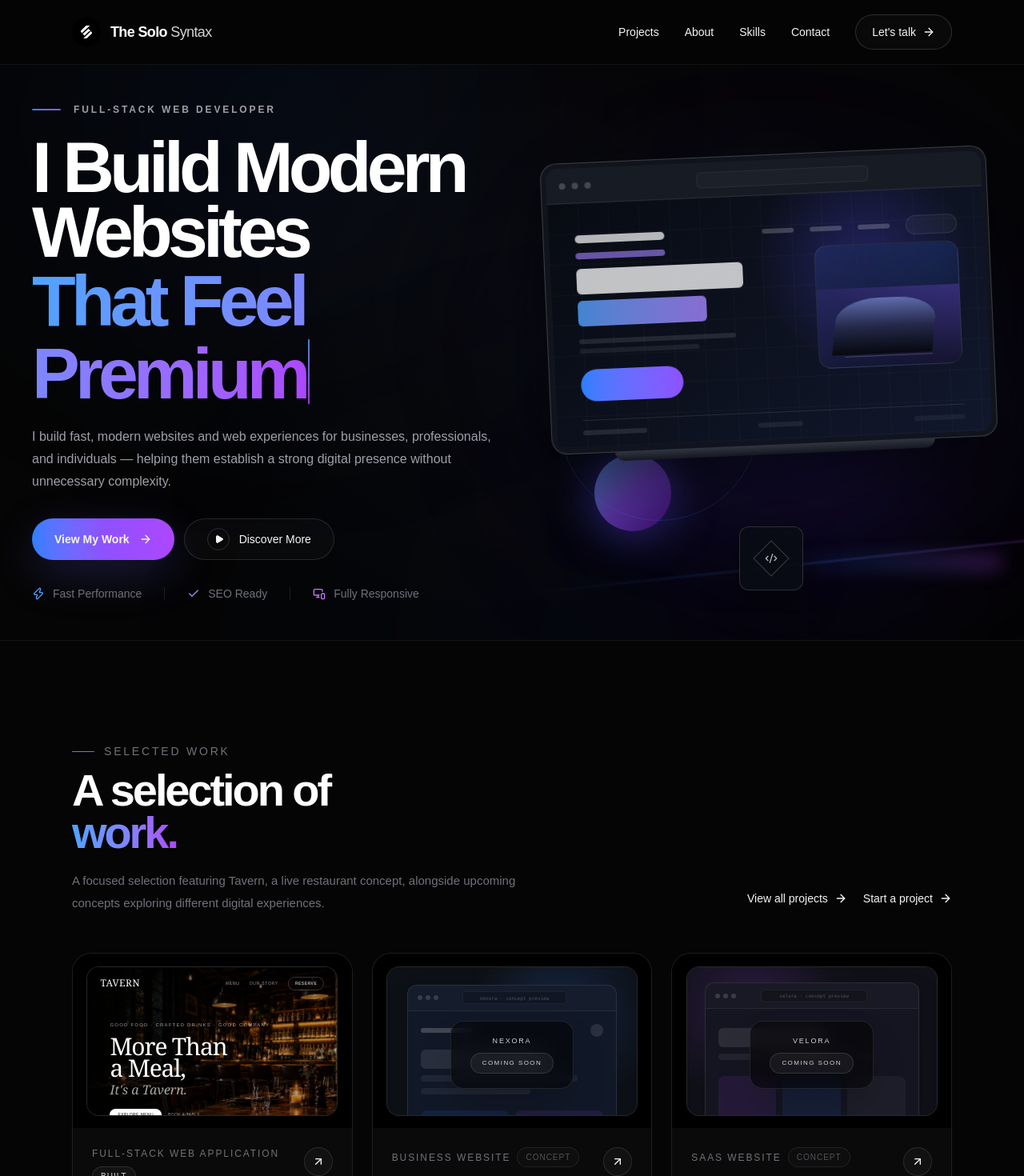
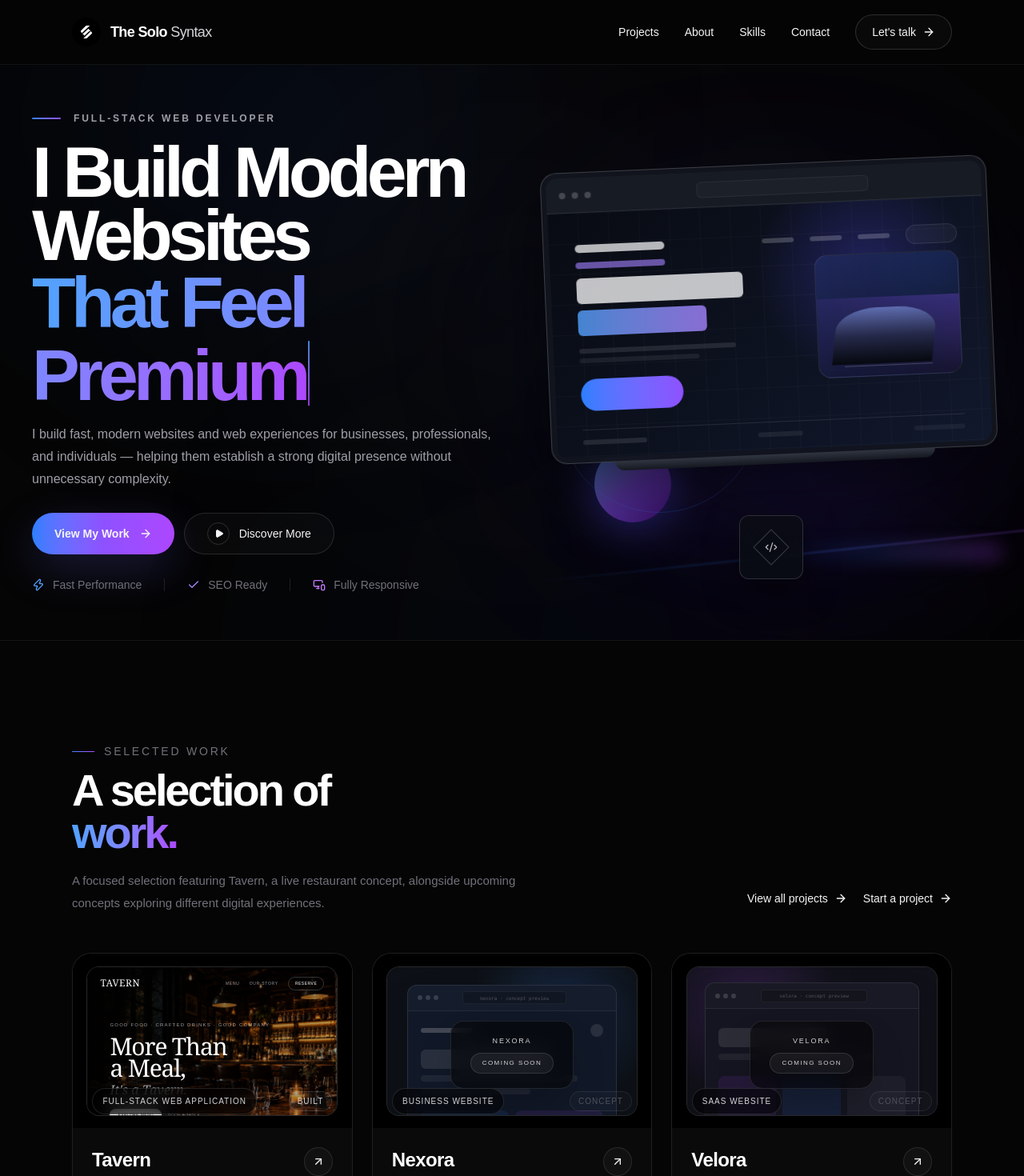
Before and after one commit to its-razahasnain/the-solo-syntax-web-portfolio, a Next.js app: page / in a window 1280 px wide. Shown: the top 1470 px of the page at 80% size. Built offline with nearby package versions, Linux system fonts and the light colour scheme.

Commit message:
fix: polish hero, project cards, and navbar

```diff
--- a/src/components/navigation/navbar.tsx
+++ b/src/components/navigation/navbar.tsx
@@ -58,13 +58,14 @@ export function Navbar() {
                 </Link>
               ))}
 
-            <Link
-              href="/contact"
+            {/* Direct email CTA */}
+            <a
+              href="mailto:thesolosyntax@gmail.com"
               className="group inline-flex h-11 items-center gap-2 rounded-full border border-white/[0.14] bg-white/[0.025] px-5 text-sm font-medium text-white transition-all duration-200 hover:border-white/[0.25] hover:bg-white/[0.07]"
             >
               Let&apos;s talk
               <ArrowRight className="h-4 w-4 transition-transform duration-200 group-hover:translate-x-1" />
-            </Link>
+            </a>
           </div>
 
           <button
@@ -104,14 +105,15 @@ export function Navbar() {
                 </Link>
               ))}
 
-              <Link
-                href="/contact"
+              {/* Direct email CTA */}
+              <a
+                href="mailto:thesolosyntax@gmail.com"
                 onClick={closeMenu}
                 className="mt-2 inline-flex items-center justify-center gap-2 rounded-xl border border-white/10 bg-white/[0.04] px-4 py-3 text-sm font-medium text-white transition-all duration-200 hover:border-white/20 hover:bg-white/[0.08]"
               >
                 Let&apos;s talk
                 <ArrowRight className="h-4 w-4" />
-              </Link>
+              </a>
             </div>
           </div>
         </div>
--- a/src/components/projects/project-card.tsx
+++ b/src/components/projects/project-card.tsx
@@ -248,8 +248,6 @@ function ProjectStatus({ isBuilt }: { isBuilt: boolean }) {
 export function ProjectCard({ project }: ProjectCardProps) {
   const projectHref = project.href ?? "/projects";
 
-  // Tavern has a real live URL.
-  // Projects without a live URL are concepts / coming soon.
   const isBuilt = Boolean(project.liveUrl);
 
   return (
@@ -261,21 +259,31 @@ export function ProjectCard({ project }: ProjectCardProps) {
         </div>
 
         <div className="pointer-events-none absolute inset-0 bg-gradient-to-t from-black/30 via-transparent to-transparent opacity-0 transition-opacity duration-500 group-hover:opacity-100" />
+
+        {/* Desktop metadata overlay */}
+        <div className="pointer-events-none absolute inset-x-[7%] bottom-[8%] z-30 hidden items-center justify-between gap-3 sm:flex">
+          <span className="min-w-0 rounded-full border border-white/[0.12] bg-black/55 px-3 py-2 text-[9px] font-medium uppercase tracking-[0.1em] text-zinc-300 backdrop-blur-md sm:text-[10px]">
+            {project.category}
+          </span>
+
+          <ProjectStatus isBuilt={isBuilt} />
+        </div>
       </div>
 
       {/* Project information */}
       <div className="flex flex-1 flex-col p-5 sm:p-6">
+        {/* Mobile metadata */}
+        <div className="mb-3 flex min-w-0 items-center justify-between gap-3 sm:hidden">
+          <p className="min-w-0 break-words text-[9px] font-medium uppercase tracking-[0.1em] text-zinc-500">
+            {project.category}
+          </p>
+
+          <ProjectStatus isBuilt={isBuilt} />
+        </div>
+
         <div className="flex min-w-0 items-start justify-between gap-3 sm:gap-4">
           <div className="min-w-0">
-            <div className="flex flex-wrap items-center gap-2">
-              <p className="break-words text-[10px] font-medium uppercase tracking-[0.12em] text-zinc-500 sm:text-xs sm:tracking-[0.16em]">
-                {project.category}
-              </p>
-
-              <ProjectStatus isBuilt={isBuilt} />
-            </div>
-
-            <h3 className="mt-2 text-xl font-semibold tracking-[-0.025em] text-white sm:text-2xl">
+            <h3 className="text-xl font-semibold tracking-[-0.025em] text-white sm:text-2xl">
               {project.name}
             </h3>
           </div>
--- a/src/components/sections/hero.tsx
+++ b/src/components/sections/hero.tsx
@@ -21,7 +21,7 @@ export function Hero() {
   return (
     <section
       id="home"
-      className="relative isolate min-h-[680px] overflow-hidden border-b border-white/[0.06] sm:min-h-[700px] lg:h-[calc(100svh-80px)] lg:min-h-[600px]"
+      className="relative isolate min-h-[680px] overflow-hidden border-b border-white/[0.06] sm:min-h-[700px] lg:h-[calc(100svh-80px)] lg:min-h-0"
     >
       {/* Ambient background */}
       <div
@@ -34,11 +34,11 @@ export function Hero() {
         <div className="absolute inset-0 bg-[radial-gradient(circle_at_50%_40%,rgba(255,255,255,0.025),transparent_55%)]" />
       </div>
 
-      <div className="mx-auto grid min-h-[680px] max-w-[1440px] items-center px-5 py-12 sm:min-h-[700px] sm:px-8 sm:py-14 lg:h-full lg:min-h-0 lg:grid-cols-[1.08fr_0.92fr] lg:px-10 lg:py-6">
+      <div className="mx-auto grid min-h-[680px] max-w-[1440px] items-center px-5 py-12 sm:min-h-[700px] sm:px-8 sm:py-14 lg:h-full lg:min-h-0 lg:grid-cols-[1.08fr_0.92fr] lg:px-10 lg:py-2">
         {/* LEFT CONTENT */}
         <div className="relative z-10 max-w-[780px]">
           {/* Eyebrow */}
-          <div className="mb-5 flex items-center gap-3 sm:gap-4 lg:mb-6">
+          <div className="mb-4 flex items-center gap-3 sm:gap-4 lg:mb-5">
             <span
               className="h-[2px] w-8 shrink-0 rounded-full bg-gradient-to-r from-blue-500 to-violet-500 sm:w-9"
               aria-hidden="true"
@@ -50,7 +50,7 @@ export function Hero() {
           </div>
 
           {/* Main heading */}
-          <h1 className="max-w-[780px] text-[clamp(2.85rem,8.5vw,5.75rem)] font-semibold leading-[0.91] tracking-[-0.065em] text-white sm:text-[clamp(3.2rem,7vw,5.75rem)]">
+          <h1 className="max-w-[780px] text-[clamp(2.85rem,8.5vw,5.75rem)] font-semibold leading-[0.89] tracking-[-0.065em] text-white sm:text-[clamp(3.2rem,7vw,5.75rem)]">
             <span className="block">I Build Modern Websites</span>
 
             <span className="mt-1 block">
@@ -59,14 +59,14 @@ export function Hero() {
           </h1>
 
           {/* Description */}
-          <p className="mt-5 max-w-[600px] text-sm leading-6 text-zinc-400 sm:mt-6 sm:text-base sm:leading-7">
+          <p className="mt-4 max-w-[600px] text-sm leading-6 text-zinc-400 sm:mt-5 sm:text-base sm:leading-7">
             I build fast, modern websites and web experiences for businesses,
             professionals, and individuals — helping them establish a strong
             digital presence without unnecessary complexity.
           </p>
 
           {/* CTA buttons */}
-          <div className="mt-7 flex flex-col gap-3 min-[420px]:flex-row sm:mt-8">
+          <div className="mt-6 flex flex-col gap-3 min-[420px]:flex-row sm:mt-7">
             <Link
               href="#projects"
               className="group inline-flex h-12 w-full items-center justify-center gap-3 rounded-full bg-gradient-to-r from-blue-500 via-violet-500 to-purple-500 px-6 text-sm font-semibold text-white shadow-[0_18px_55px_rgba(99,102,241,0.22)] transition-all duration-300 hover:-translate-y-0.5 hover:shadow-[0_22px_65px_rgba(99,102,241,0.32)] focus-visible:outline-none focus-visible:ring-2 focus-visible:ring-violet-400 focus-visible:ring-offset-4 focus-visible:ring-offset-[#050505] min-[420px]:w-auto min-[420px]:px-7 sm:h-13"
@@ -89,7 +89,7 @@ export function Hero() {
           </div>
 
           {/* Feature row */}
-          <div className="mt-7 flex max-w-xl flex-wrap items-center gap-x-5 gap-y-3 text-xs text-zinc-500 sm:mt-8 sm:gap-x-7 sm:text-sm">
+          <div className="mt-6 flex max-w-xl flex-wrap items-center gap-x-5 gap-y-3 text-xs text-zinc-500 sm:mt-7 sm:gap-x-7 sm:text-sm">
             <div className="flex items-center gap-2.5">
               <Zap className="h-4 w-4 shrink-0 text-blue-400" />
               <span>Fast Performance</span>
@@ -119,7 +119,7 @@ export function Hero() {
 
         {/* RIGHT VISUAL */}
         <div
-          className="relative mt-14 h-[300px] w-full sm:mt-16 sm:h-[390px] md:h-[440px] lg:mt-0 lg:h-[570px] xl:h-[620px]"
+          className="relative mt-14 h-[300px] w-full sm:mt-16 sm:h-[390px] md:h-[440px] lg:mt-0 lg:h-[540px] xl:h-[590px]"
           aria-hidden="true"
         >
           {/* Main glow */}
```
